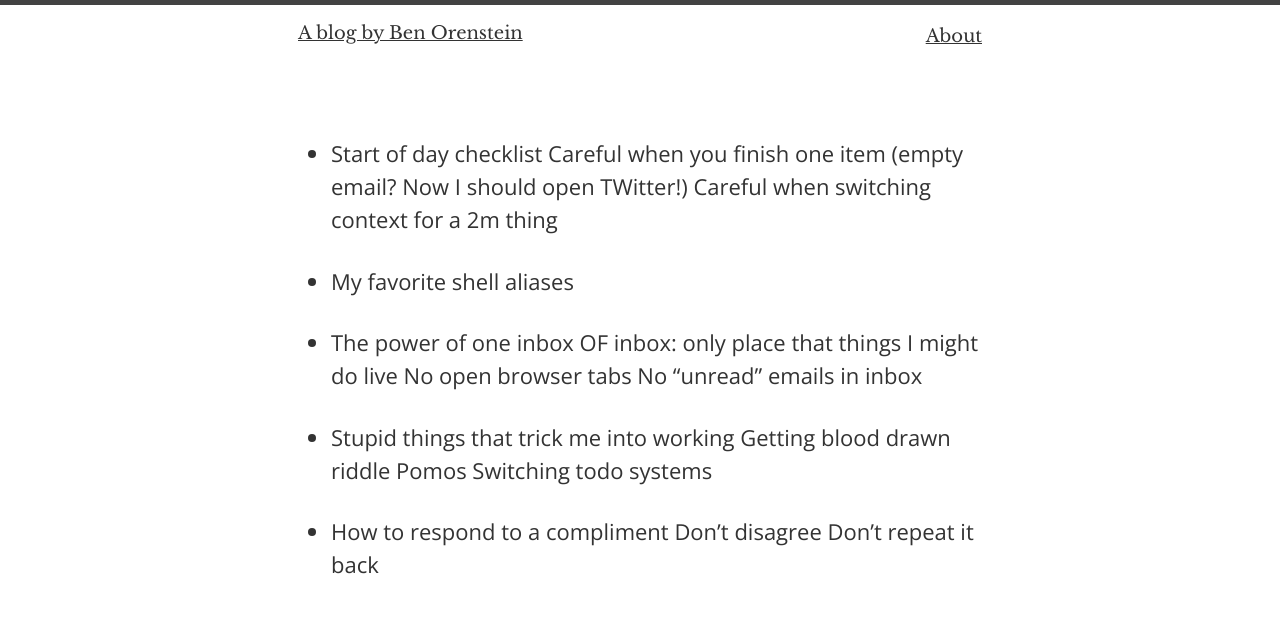
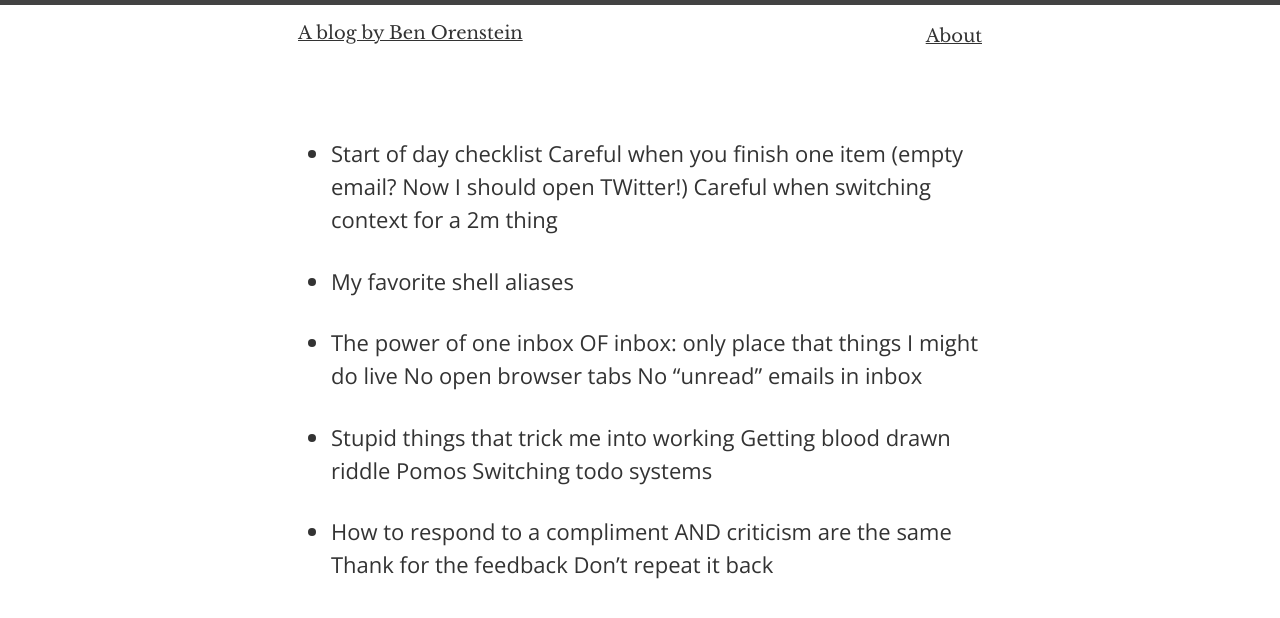
Before and after one commit to r00k/blog, a Jekyll site: the page built from ideas.md, in a window 1280 px wide. Shown: the top 618 px of the page. Built offline with Jekyll 4.4.1, drawn with Linux system fonts in a browser that asks for light colours; our own code applies the rules of GitHub Pages for plain Markdown files.

Commit message:
add iead

```diff
--- a/ideas.md
+++ b/ideas.md
@@ -14,6 +14,6 @@
   Pomos
   Switching todo systems
 
-- How to respond to a compliment
-  Don't disagree
+- How to respond to a compliment AND criticism are the same
+  Thank for the feedback
   Don't repeat it back
```
